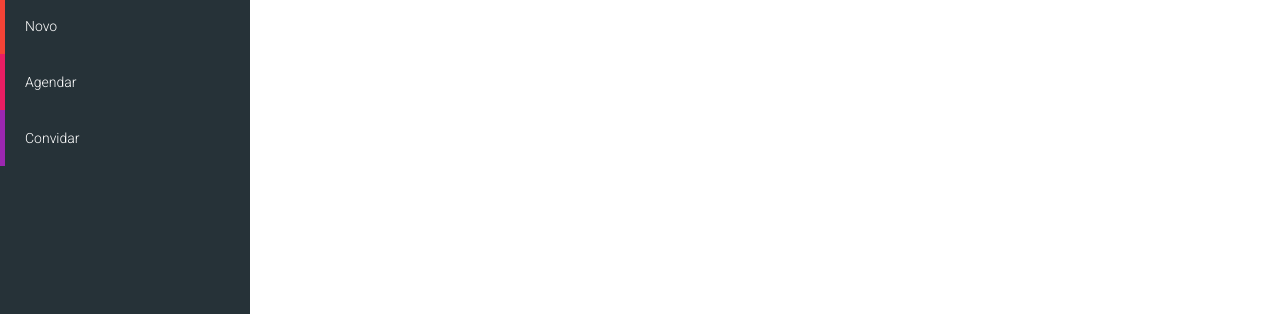
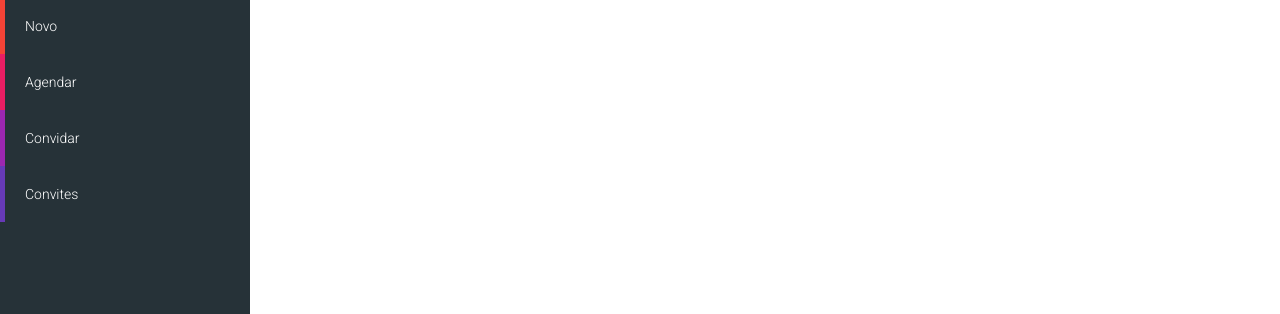
Before and after one commit to LucasVargasJob/health-run-fr, a website: page index.html in a window 1280 px wide. Shown: the part 72-386 px from the top of the page. Drawn offline with nearby package versions, Linux system fonts and the light colour scheme; no server answers.

Commit message:
add lista de convites

```diff
--- a/index.html
+++ b/index.html
@@ -65,6 +65,21 @@
           </form>
         </div>
       </div>
+
+      <div>
+        <a href="javascript:void(0)" data-target=".invites">Convites</a>
+        <div class="sub-menu invites">
+          <div class="sub-menu-title">
+            <span>Convites recebidos</span>
+          </div>
+          <ul>
+            <li>teste</li>
+            <li>teste</li>
+            <li>teste</li>
+            <li>teste</li>
+          </ul>
+        </div>
+      </div>
     </div>
   </nav>
 
```
